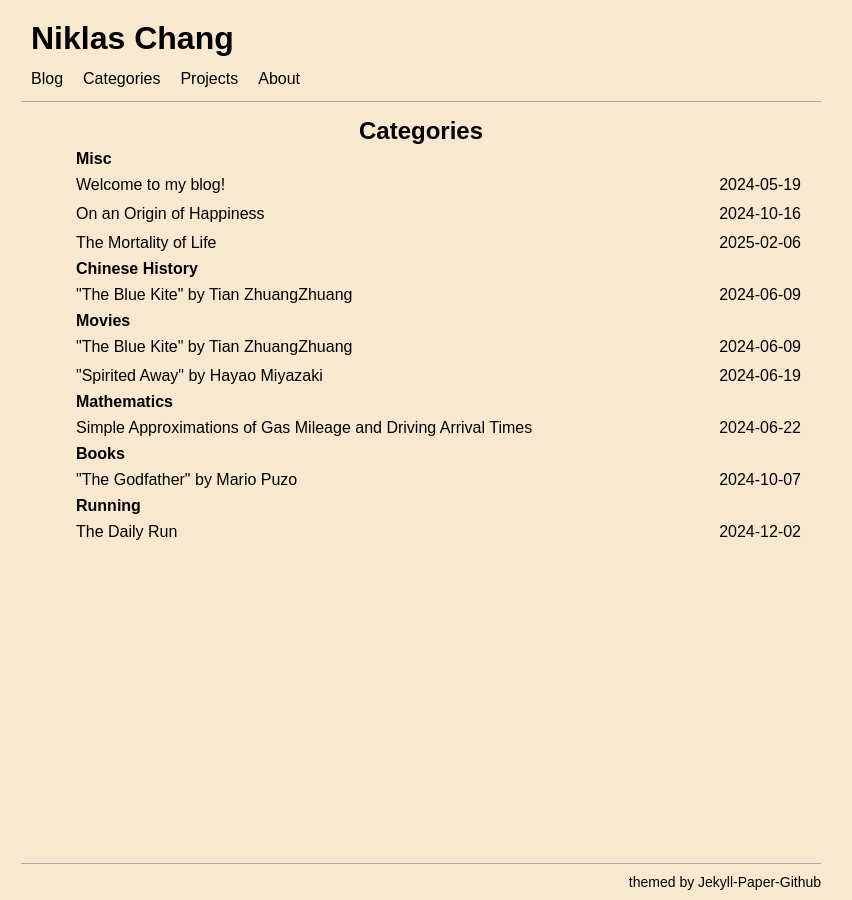
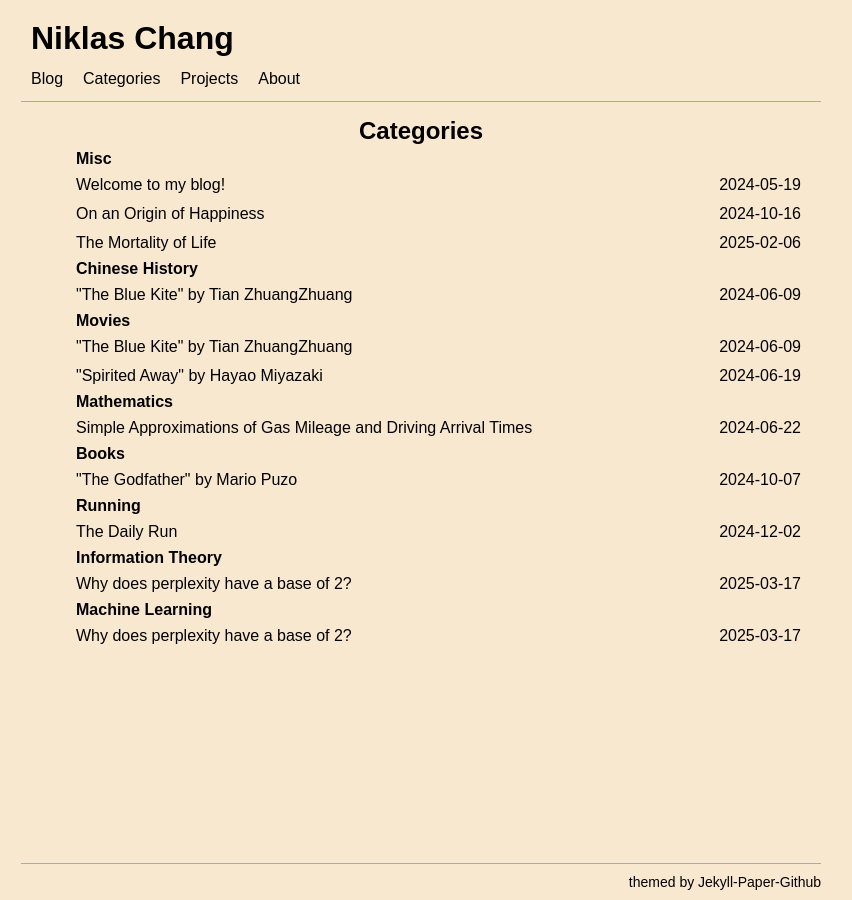
Before and after one commit to Niklichang/niklichang.github.io, a Jekyll site: the page built from pages/categories.html, in a window 1280 px wide. Shown: the whole page, without its empty margins (219-1071 px from the left). Built offline with Jekyll 4.4.1, drawn with Linux system fonts in a browser that asks for light colours; some web fonts are replaced.

Commit message:
oops still perplexed

```diff
--- a/_posts/2025-03017-why-2-in-perplexity.md
+++ b/_posts/2025-03-17-why-2-in-perplexity.md
@@ -1,9 +1,9 @@
 ---
 layout: post
 title:  "Why does perplexity have a base of 2?"
-date:   2025-03-15
-last_modified_at: 2025-03-15
-categories: [Running]
+date:   2025-03-17
+last_modified_at: 2025-03-17
+categories: [Information Theory, Machine Learning]
 ---
 
 &emsp; In my most recent class in Natural Language Processing, we were going over the derivation for Perplexity. My friend asked, "why is there a base of '2' in the equation?"
```
